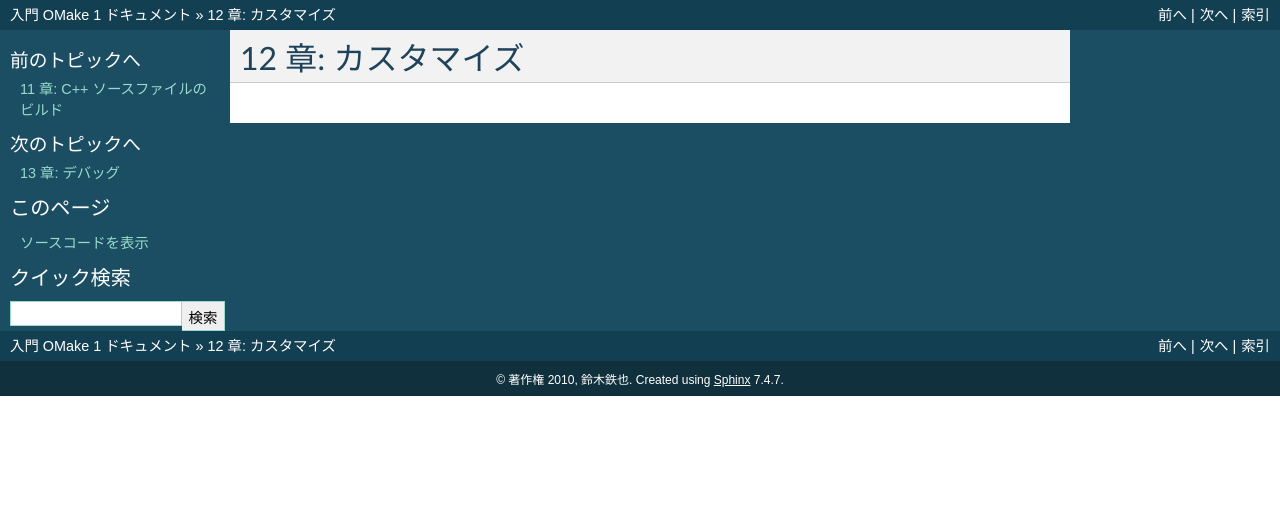
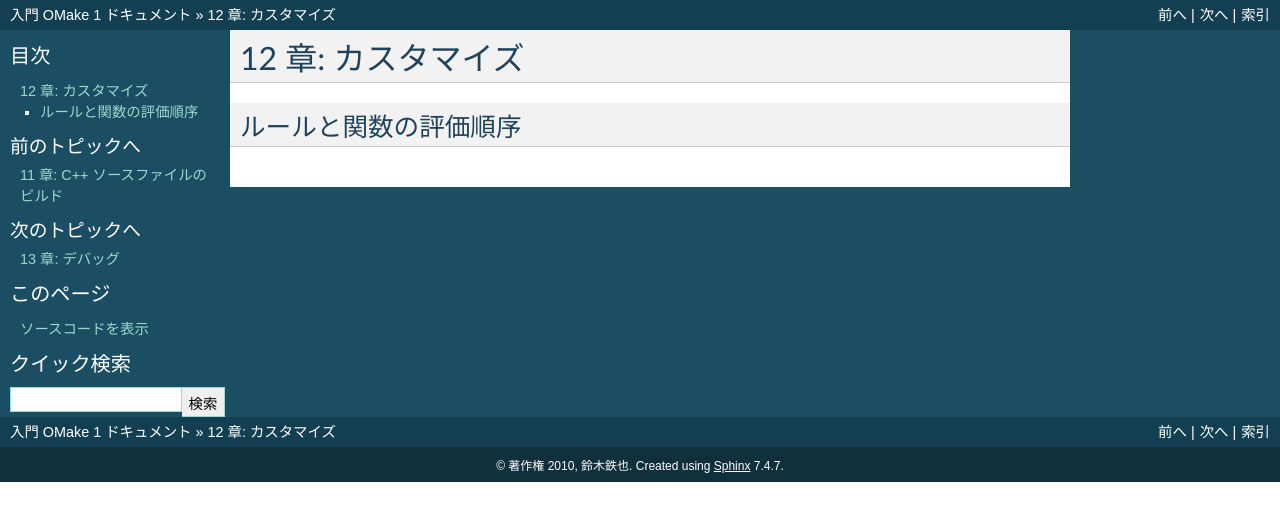
Before and after one commit to szktty/omakebook-jp, a Sphinx documentation site: the page built from source/customize.rst, in a window 1280 px wide. Shown: the top 521 px of the page. Built offline with Sphinx 7.4.7, drawn with Linux system fonts in a browser that asks for light colours.

Commit message:
節を追加

```diff
--- a/source/customize.rst
+++ b/source/customize.rst
@@ -3,3 +3,6 @@
 ===================
 12 章: カスタマイズ
 ===================
+
+ルールと関数の評価順序
+======================
```
